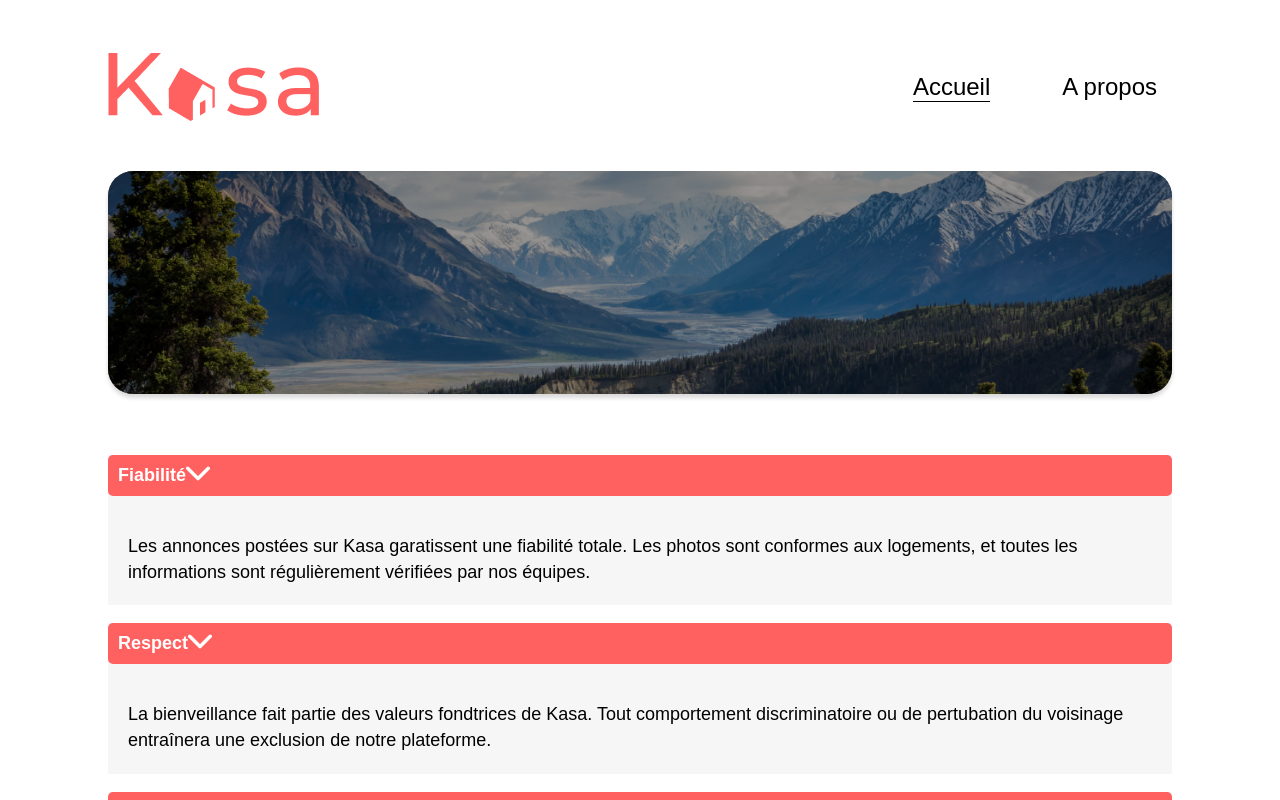
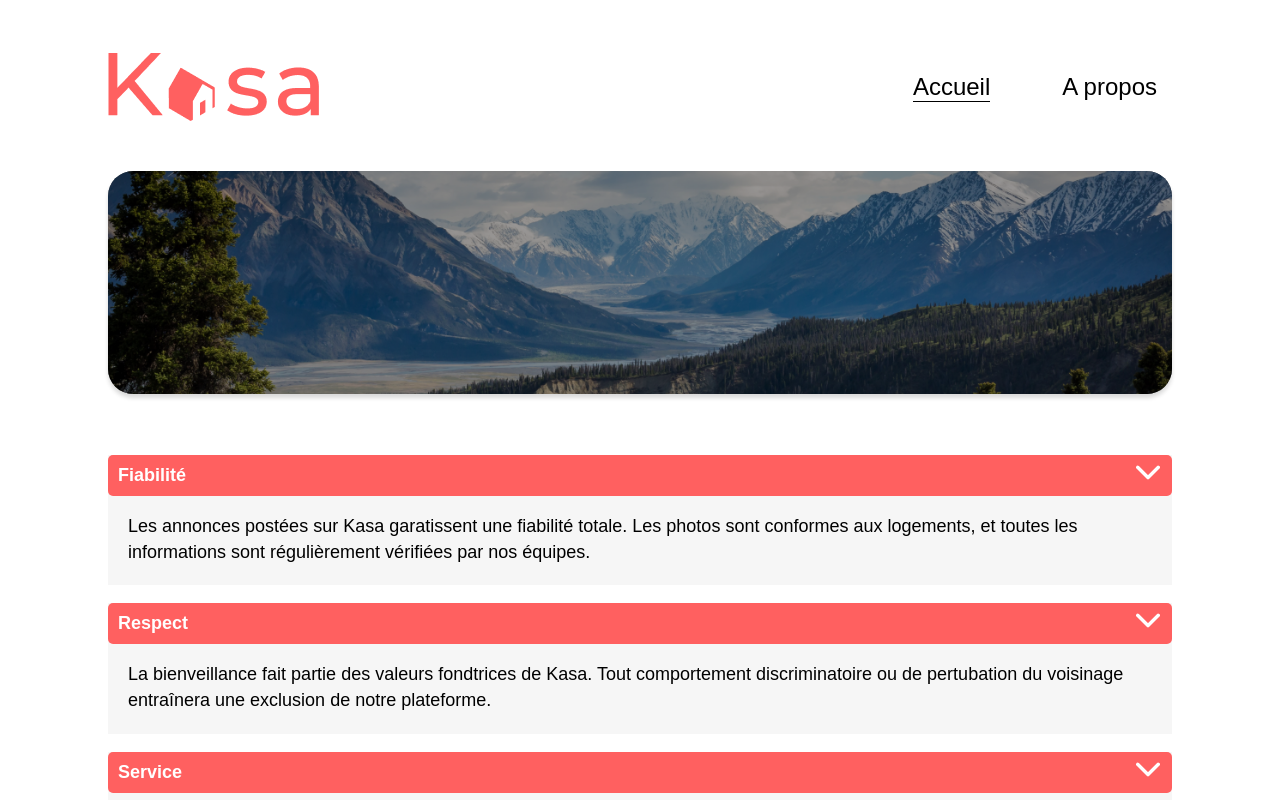
Before and after one commit to laure-ld/kasa, a React (Vite) app: page /apropos in a window 1280 px wide. Shown: the top 800 px of the page. Built offline with nearby package versions, Linux system fonts and the light colour scheme.

Commit message:
Arrangement de la position du button du collaspe

```diff
--- a/src/styles/apropos.scss
+++ b/src/styles/apropos.scss
@@ -36,11 +36,14 @@ section{
                         border: none;
                         margin: 0;
                         background-color: transparent;
+                        position: absolute;
+                        right: 0;
+                        padding-right: 120px;
                     }
                 }
 
                 p {
-                    padding: 20px;
+                    padding: 0 20px 20px 20px;
                 }
             }
         }
```
